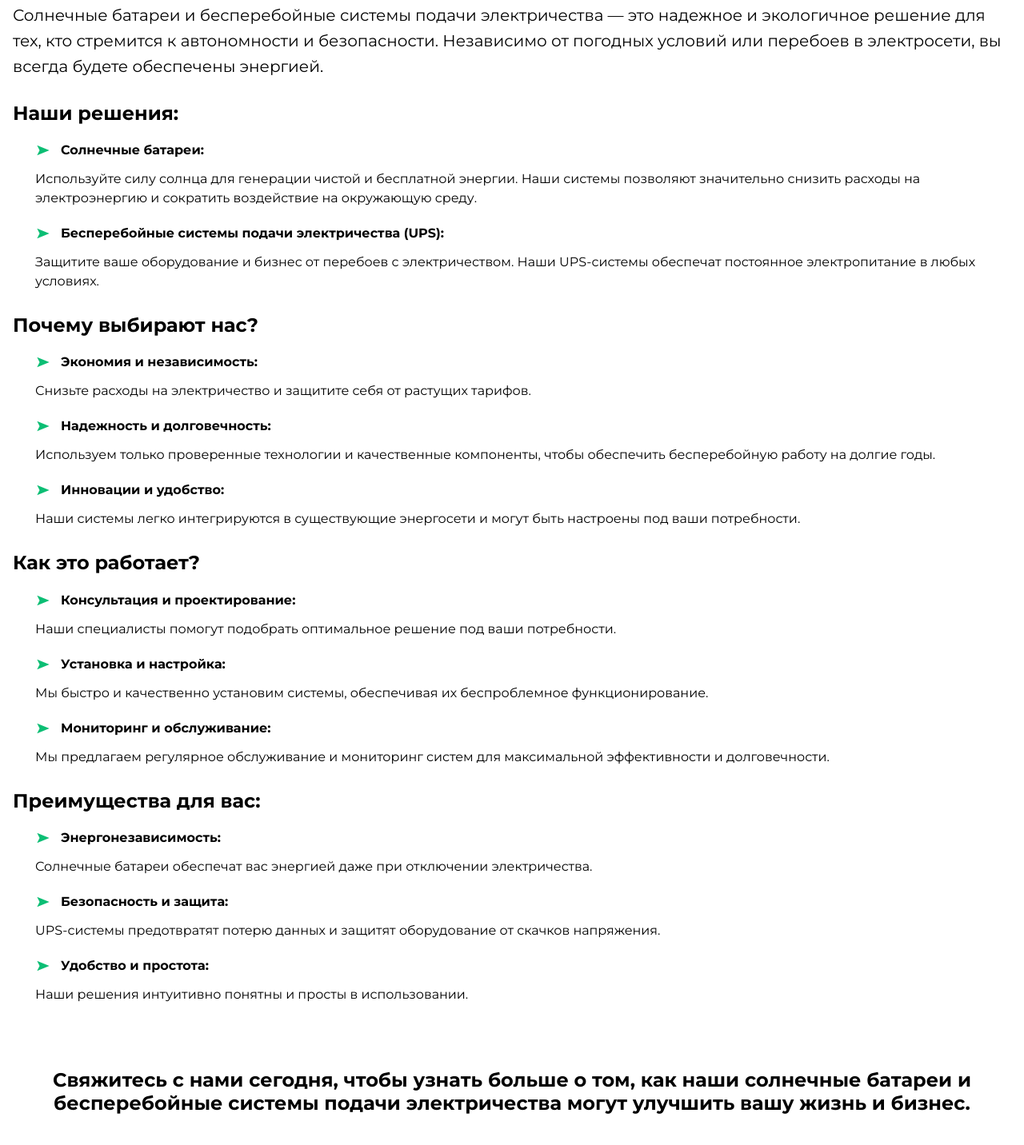
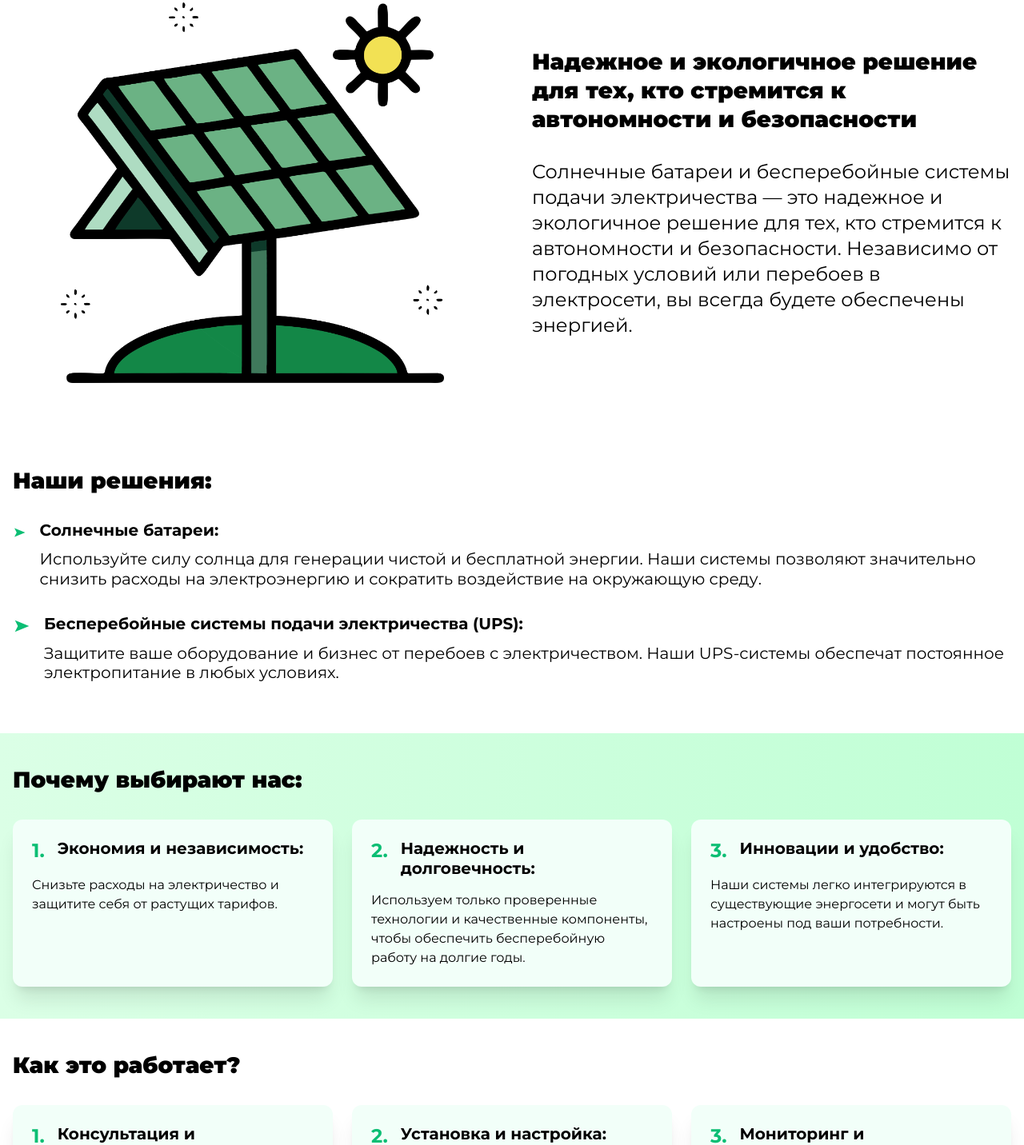
Before and after one commit to vadimlasevich/site-app-ysl, a React (Vite) app: page /site-app-ysl/service/power-supply in a window 1280 px wide. Shown: the part 240-1672 px from the top of the page at 80% size. Built offline with nearby package versions, Linux system fonts and the light colour scheme; a web font is replaced by a local one.

Commit message:
add page repair, power, micro, 3D

```diff
--- a/src/pages/3DPrintingPage.jsx
+++ b/src/pages/3DPrintingPage.jsx
@@ -2,6 +2,7 @@ import React from 'react';
 import { Footer } from '../sections';
 import { Nav } from '../components';
 import { SvgArrow } from '../components/svg';
+import PrintingImage from '../assets/images/print.png';
 import { offer3DPrinting, whyChoose3DPrinting } from '../constans';
 import { HashLink } from 'react-router-hash-link';
 
@@ -9,50 +10,65 @@ const PrintingPage = () => {
   return (
     <main className="font-montserrat flex flex-col justify-between min-h-screen">
       <Nav absolute={false} />
-      <div className="flex flex-col grow justify-between">
-        <div className="py-7 bg-light-green ">
+
+      <div className="py-7 bg-gradient-to-r from-[#dbffe6] to-[#9affbb]">
         <div className="max-container">
           <h2 className="text-3xl font-bold">Воплотите свои идеи в реальность с помощью 3D-печати</h2>
         </div>
       </div>
-        <div className="max-container py-10">
-          <h3 className="text-xl leading-8">
+      <div className="max-container ">
+        <div className=" flex justify-between items-center my-10">
+          <div className="w-[48%] flex justify-center">
+            <img src={PrintingImage} className="w-[80%] max-h-[80%] " />
+          </div>
+          <div className="w-[48%]">
+            <h3 className="text-3xl font-black leading-9 mb-8">
+              Инновационный подход к созданию прототипов, уникальных изделий и малосерийной продукции.
+            </h3>
+            <p className="text-2xl leading-8">
               Представьте себе мир, где ваши самые смелые идеи могут превратиться в осязаемые объекты всего за несколько часов. С
               3D-печатью это возможно! Мы предлагаем вам инновационный подход к созданию прототипов, уникальных изделий и
               малосерийной продукции.
-          </h3>
-          <div className="mt-7">
-            <h4 className="text-2xl font-bold">Что мы предлагаем:</h4>
-            <div className="ml-7">
+            </p>
+          </div>
+        </div>
+        <div className="py-16">
+          <h3 className="text-3xl font-black leading-9 mb-8">Что мы предлагаем:</h3>
+          <div>
             {offer3DPrinting.map((item) => (
-                <div key={item.id} className="mt-5">
-                  <div className="mb-3 flex items-center gap-3">
-                    <SvgArrow size={20} />
-                    <h5 className="font-bold">{item.title}</h5>
+              <div key={item.id} className="mt-8 flex gap-4">
+                <SvgArrow size={30} />
+                <div className="flex-col">
+                  <h5 className="text-xl font-bold mb-3">{item.title}</h5>
+                  <p className="text-xl">{item.text}</p>
+                </div>
+              </div>
+            ))}
+          </div>
+        </div>
+
+        <div className="py-10">
+          <h3 className="text-3xl font-black leading-9 mb-8">Почему выбирают нас:</h3>
+          <div className="flex gap-6 justify-between">
+            {whyChoose3DPrinting.map((item) => (
+              <div
+                key={item.id}
+                className="w-[33%] flex flex-col  justify-start  p-6 shadow-xl rounded-xl bg-primary duration-150 hover:bg-green-200 hover:scale-105"
+              >
+                <div className="flex gap-4 mb-4">
+                  <span className="text-2xl font-bold text-light-green">{item.id}.</span>
+                  <h5 className="text-xl font-bold ">{item.title}</h5>
                 </div>
                 <p>{item.text}</p>
               </div>
             ))}
           </div>
         </div>
-          <div className="mt-7">
-            <h4 className="text-2xl font-bold">Почему выбирают нас?</h4>
-            <div className="ml-7">
-              {whyChoose3DPrinting.map((item) => (
-                <div key={item.id} className="mt-5">
-                  <div className="mb-3 flex items-center gap-3">
-                    <SvgArrow size={20} />
-                    <h5 className="font-bold">{item.title}</h5>
-                  </div>
-                  <p>{item.text}</p>
-                </div>
-              ))}
-            </div>
-          </div>
-          <div className="mt-20 flex flex-col justify-center">
+
+        <div className="mt-20 flex flex-col justify-center mb-6">
           <p className="text-center mb-14 text-2xl font-bold">
-              Свяжитесь с нами, чтобы узнать больше о возможностях 3D-печати и обсудить ваш проект. Мы готовы помочь вам
-              реализовать самые смелые идеи!
+            Свяжитесь с нами, чтобы узнать больше о возможностях 3D-печати и обсудить ваш проект. Мы готовы помочь вам реализовать
+            самые смелые идеи!
           </p>
           <HashLink to="/site-app-ysl/#contacts" className="button">
             Связаться с нами
@@ -60,7 +76,6 @@ const PrintingPage = () => {
         </div>
       </div>
       <Footer />
-      </div>
     </main>
   );
 };
--- a/src/pages/MicrocontrollersDeveloperPage.jsx
+++ b/src/pages/MicrocontrollersDeveloperPage.jsx
@@ -17,7 +17,7 @@ const MicrocontrollersDeveloperPage = () => {
       </div>
       <div className="max-container ">
         <div className=" flex justify-between items-center my-10">
-          <div className="w-[48%]">
+          <div className="w-[48%] flex justify-center">
             <img src={MicrokontrollerImage} className="w-[80%] max-h-[80%]" />
           </div>
           <div className="w-[48%]">
--- a/src/pages/PowerSupplyPage.jsx
+++ b/src/pages/PowerSupplyPage.jsx
@@ -3,81 +3,110 @@ import { HashLink } from 'react-router-hash-link';
 import { Footer } from '../sections';
 import { SvgArrow } from '../components/svg';
 import { Nav } from '../components';
+import PowerSupplyImage from '../assets/images/battery.png';
 import { benefitsPowerSupply, solutionsPowerSupply, whyChoosePowerSupply, workingPowerSupply } from '../constans';
 
 const PowerSupplyPage = () => {
   return (
     <main className="font-montserrat flex flex-col justify-between min-h-screen">
       <Nav absolute={false} />
-      <div className="flex flex-col grow justify-between">
-        <div className="py-7 bg-light-green ">
+
+      <div className="py-7 bg-gradient-to-r from-[#dbffe6] to-[#9affbb]">
         <div className="max-container">
           <h2 className="text-3xl font-bold">Энергия солнца для вашего дома и бизнеса</h2>
         </div>
       </div>
-        <div className="max-container py-10">
-          <h3 className="text-xl leading-8">
+
+      <div className="max-container flex justify-between items-center my-10">
+        <div className="w-[48%] flex justify-center">
+          <img src={PowerSupplyImage} className="w-[80%] max-h-[80%] " />
+        </div>
+        <div className="w-[48%]">
+          <h3 className="text-3xl font-black leading-9 mb-8">
+            Надежное и экологичное решение для тех, кто стремится к автономности и безопасности
+          </h3>
+          <p className="text-2xl leading-8">
             Солнечные батареи и бесперебойные системы подачи электричества — это надежное и экологичное решение для тех, кто
             стремится к автономности и безопасности. Независимо от погодных условий или перебоев в электросети, вы всегда будете
             обеспечены энергией.
-          </h3>
-          <div className="mt-7">
-            <h4 className="text-2xl font-bold">Наши решения:</h4>
-            <div className="ml-7">
+          </p>
+        </div>
+      </div>
+
+      <div className="max-container py-16">
+        <h3 className="text-3xl font-black leading-9 mb-8">Наши решения:</h3>
+        <div>
           {solutionsPowerSupply.map((item) => (
-                <div key={item.id} className="mt-5">
-                  <div className="mb-3 flex items-center gap-3">
-                    <SvgArrow size={20} />
-                    <h5 className="font-bold">{item.title}</h5>
+            <div key={item.id} className="mt-8 flex gap-4">
+              <SvgArrow size={30} />
+              <div className="flex-col">
+                <h5 className="text-xl font-bold mb-3">{item.title}</h5>
+                <p className="text-xl">{item.text}</p>
+              </div>
+            </div>
+          ))}
+        </div>
+      </div>
+
+      <div className=" py-10 bg-gradient-to-r from-[#dbffe6] to-[#c0ffd5]">
+        <div className="max-container">
+          <h3 className="text-3xl font-black leading-9 mb-8">Почему выбирают нас:</h3>
+          <div className="flex gap-6 justify-between">
+            {whyChoosePowerSupply.map((item) => (
+              <div
+                key={item.id}
+                className="w-[33%] flex flex-col  justify-start  p-6 shadow-xl rounded-xl bg-primary duration-150 hover:bg-green-200 hover:scale-105"
+              >
+                <div className="flex gap-4 mb-4">
+                  <span className="text-2xl font-bold text-light-green">{item.id}.</span>
+                  <h5 className="text-xl font-bold ">{item.title}</h5>
                 </div>
                 <p>{item.text}</p>
               </div>
             ))}
           </div>
         </div>
-          <div className="mt-7">
-            <h4 className="text-2xl font-bold">Почему выбирают нас?</h4>
-            <div className="ml-7">
-              {whyChoosePowerSupply.map((item) => (
-                <div key={item.id} className="mt-5">
-                  <div className="mb-3 flex items-center gap-3">
-                    <SvgArrow size={20} />
-                    <h5 className="font-bold">{item.title}</h5>
+      </div>
+
+      <div className="max-container py-10 ">
+        <h3 className="text-3xl font-black leading-9 mb-8">Как это работает?</h3>
+        <div className="flex gap-6 justify-between">
+          {workingPowerSupply.map((item) => (
+            <div
+              key={item.id}
+              className="w-[33%] flex flex-col  justify-start  p-6 shadow-xl rounded-xl bg-primary duration-150 hover:bg-green-200 hover:scale-105"
+            >
+              <div className="flex gap-4 mb-4">
+                <span className="text-2xl font-bold text-light-green">{item.id}.</span>
+                <h5 className="text-xl font-bold ">{item.title}</h5>
               </div>
               <p>{item.text}</p>
             </div>
           ))}
         </div>
       </div>
-          <div className="mt-7">
-            <h4 className="text-2xl font-bold">Как это работает?</h4>
-            <div className="ml-7">
-              {workingPowerSupply.map((item) => (
-                <div key={item.id} className="mt-5">
-                  <div className="mb-3 flex items-center gap-3">
-                    <SvgArrow size={20} />
-                    <h5 className="font-bold">{item.title}</h5>
+
+      <div className="py-10 bg-gradient-to-r from-[#dbffe6] to-[#c0ffd5]">
+        <div className="max-container">
+          <h3 className="text-3xl font-black leading-9 mb-8">Преимущества для вас:</h3>
+          <div className="flex gap-6 justify-between">
+            {benefitsPowerSupply.map((item) => (
+              <div
+                key={item.id}
+                className="w-[33%] flex flex-col  justify-start  p-6 shadow-xl rounded-xl bg-primary duration-150 hover:bg-green-200 hover:scale-105"
+              >
+                <div className="flex gap-4 mb-4">
+                  <span className="text-2xl font-bold text-light-green">{item.id}.</span>
+                  <h5 className="text-xl font-bold ">{item.title}</h5>
                 </div>
                 <p>{item.text}</p>
               </div>
             ))}
           </div>
         </div>
-          <div className="mt-7">
-            <h4 className="text-2xl font-bold">Преимущества для вас:</h4>
-            <div className="ml-7">
-              {benefitsPowerSupply.map((item) => (
-                <div key={item.id} className="mt-5">
-                  <div className="mb-3 flex items-center gap-3">
-                    <SvgArrow size={20} />
-                    <h5 className="font-bold">{item.title}</h5>
       </div>
-                  <p>{item.text}</p>
-                </div>
-              ))}
-            </div>
-          </div>
-          <div className="mt-20 flex flex-col justify-center">
+
+      <div className="max-container mt-20 flex flex-col justify-center mb-6">
         <p className="text-center mb-14 text-2xl font-bold">
           Свяжитесь с нами сегодня, чтобы узнать больше о том, как наши солнечные батареи и бесперебойные системы подачи
           электричества могут улучшить вашу жизнь и бизнес.
@@ -86,9 +115,8 @@ const PowerSupplyPage = () => {
           Связаться с нами
         </HashLink>
       </div>
-        </div>
+
       <Footer />
-      </div>
     </main>
   );
 };
--- a/src/pages/RepairPage.jsx
+++ b/src/pages/RepairPage.jsx
@@ -4,51 +4,67 @@ import { Footer } from '../sections';
 import { SvgArrow } from '../components/svg';
 import { HashLink } from 'react-router-hash-link';
 import { offerRepair, whyChooseRepair } from '../constans';
+import RepairImage from '../assets/images/repire.png';
 
 const RepairPage = () => {
   return (
     <main className="font-montserrat flex flex-col justify-between min-h-screen">
       <Nav absolute={false} />
-      <div className="flex flex-col grow justify-between">
-        <div className="py-7 bg-light-green ">
+      <div className="py-7 bg-gradient-to-r from-[#dbffe6] to-[#9affbb]">
         <div className="max-container">
           <h2 className="text-3xl font-bold">Профессиональный ремонт и обслуживание оборудования</h2>
         </div>
       </div>
-        <div className="max-container py-10">
-          <h3 className="text-xl leading-8">
-            Мы понимаем, что надежная работа вашего оборудования — это основа успешного производства. Наши услуги по ремонту и
-            обслуживанию промышленного оборудования помогут вам избежать простоев и сократить затраты на капитальный ремонт.
+
+      <div className="max-container ">
+        <div className=" flex justify-between items-center my-10">
+          <div className="w-[48%] flex justify-center">
+            <img src={RepairImage} className="w-[80%] max-h-[80%] " />
+          </div>
+          <div className="w-[48%]">
+            <h3 className="text-3xl font-black leading-9 mb-8">
+              Надежная работа вашего оборудования — это основа успешного производства.
             </h3>
-          <div className="mt-7">
-            <h4 className="text-2xl font-bold">Что мы предлагаем:</h4>
-            <div className="ml-7">
+            <p className="text-2xl leading-8">
+              Наши услуги по ремонту и обслуживанию промышленного оборудования помогут вам избежать простоев и сократить затраты
+              на капитальный ремонт.
+            </p>
+          </div>
+        </div>
+        <div className="py-16">
+          <h3 className="text-3xl font-black leading-9 mb-8">Наши услуги включают:</h3>
+          <div>
             {offerRepair.map((item) => (
-                <div key={item.id} className="mt-5">
-                  <div className="mb-3 flex items-center gap-3">
-                    <SvgArrow size={20} />
-                    <h5 className="font-bold">{item.title}</h5>
+              <div key={item.id} className="mt-8 flex gap-4">
+                <SvgArrow size={30} />
+                <div className="flex-col">
+                  <h5 className="text-xl font-bold mb-3">{item.title}</h5>
+                  <p className="text-xl">{item.text}</p>
+                </div>
+              </div>
+            ))}
+          </div>
+        </div>
+
+        <div className="py-10">
+          <h3 className="text-3xl font-black leading-9 mb-8">Почему выбирают нас:</h3>
+          <div className="flex gap-6 justify-between">
+            {whyChooseRepair.map((item) => (
+              <div
+                key={item.id}
+                className="w-[33%] flex flex-col  justify-start  p-6 shadow-xl rounded-xl bg-primary duration-150 hover:bg-green-200 hover:scale-105"
+              >
+                <div className="flex gap-4 mb-4">
+                  <span className="text-2xl font-bold text-light-green">{item.id}.</span>
+                  <h5 className="text-xl font-bold ">{item.title}</h5>
                 </div>
                 <p>{item.text}</p>
               </div>
             ))}
           </div>
         </div>
-          <div className="mt-7">
-            <h4 className="text-2xl font-bold">Почему выбирают нас?</h4>
-            <div className="ml-7">
-              {whyChooseRepair.map((item) => (
-                <div key={item.id} className="mt-5">
-                  <div className="mb-3 flex items-center gap-3">
-                    <SvgArrow size={20} />
-                    <h5 className="font-bold">{item.title}</h5>
-                  </div>
-                  <p>{item.text}</p>
-                </div>
-              ))}
-            </div>
-          </div>
-          <div className="mt-20 flex flex-col justify-center">
+
+        <div className="mt-20 flex flex-col justify-center mb-6">
           <p className="text-center mb-14 text-2xl font-bold">
             Свяжитесь с нами, чтобы обсудить ваши потребности в ремонте и обслуживании оборудования. Мы готовы обеспечить
             бесперебойную работу вашего производства.
@@ -59,7 +75,6 @@ const RepairPage = () => {
         </div>
       </div>
       <Footer />
-      </div>
     </main>
   );
 };
```
Lines whose indentation alone changed are shown as unchanged.
